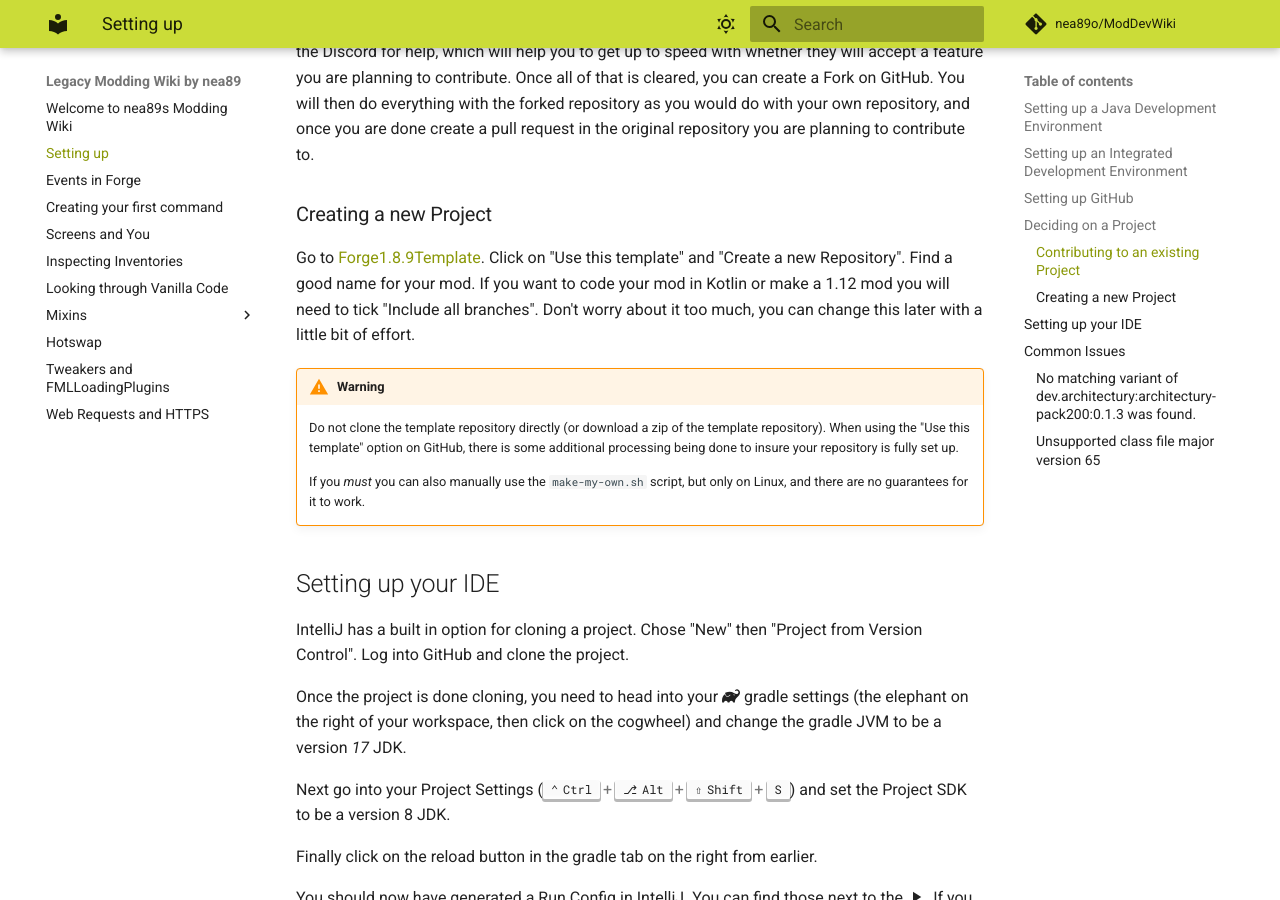
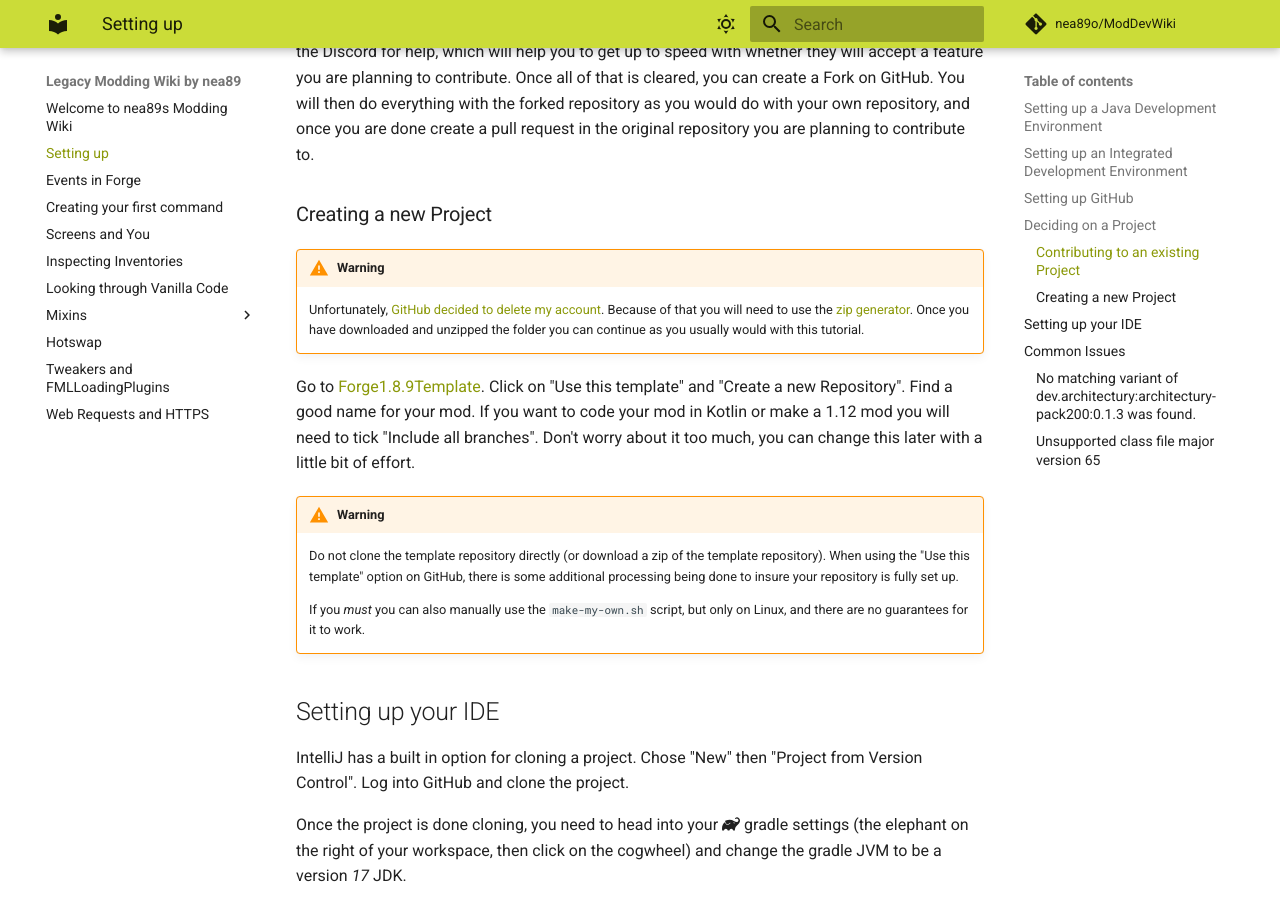
Before and after one commit to nea89o/ModDevWiki, an MkDocs documentation site: the page built from docs/ide-setup.md, in a window 1280 px wide and 900 px high, scrolled down 1170 px. Built offline with MkDocs 1.6.1 and Material for MkDocs 9.7.7, drawn with Linux system fonts in a browser that asks for light colours; comment, search, counter and statistics services are not loaded.

Commit message:
Add github deletion warning

```diff
--- a/docs/ide-setup.md
+++ b/docs/ide-setup.md
@@ -31,6 +31,10 @@
 
 ### Creating a new Project
 
+
+!!! warning
+    Unfortunately, [GitHub decided to delete my account](https://nea.moe/blog/github-suspension/). Because of that you will need to use the [zip generator](https://nea.moe/tools/processor/forge1.8.9/). Once you have downloaded and unzipped the folder you can continue as you usually would with this tutorial.
+
 Go to [Forge1.8.9Template](https://github.com/nea89o/Forge1.8.9Template/). Click on "Use this template" and "Create a new Repository". Find a good name for your mod. If you want to code your mod in Kotlin or make a 1.12 mod you will need to tick "Include all branches". Don't worry about it too much, you can change this later with a little bit of effort.
 
 !!! warning
```
